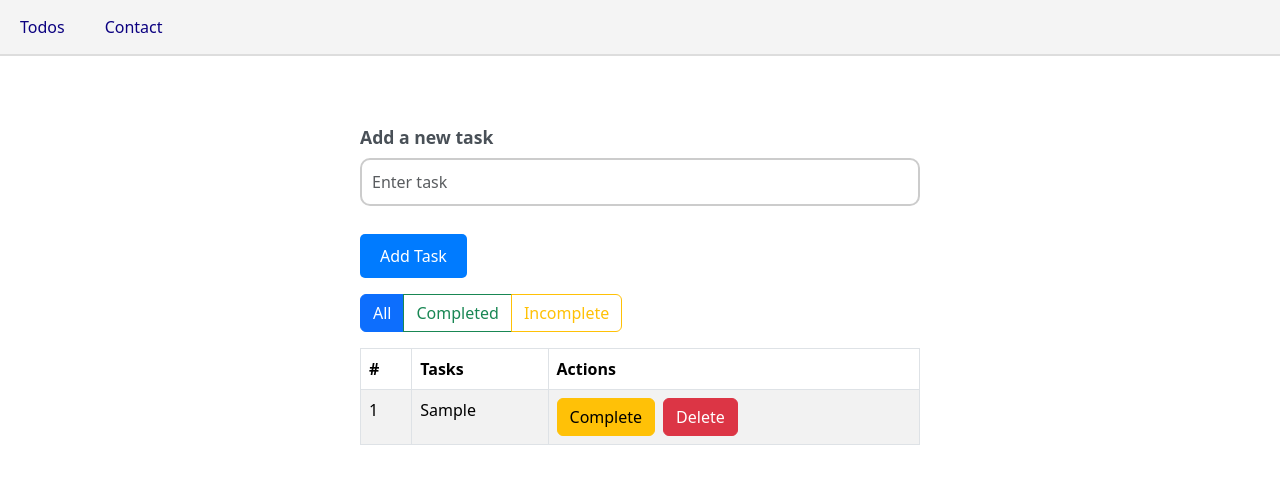
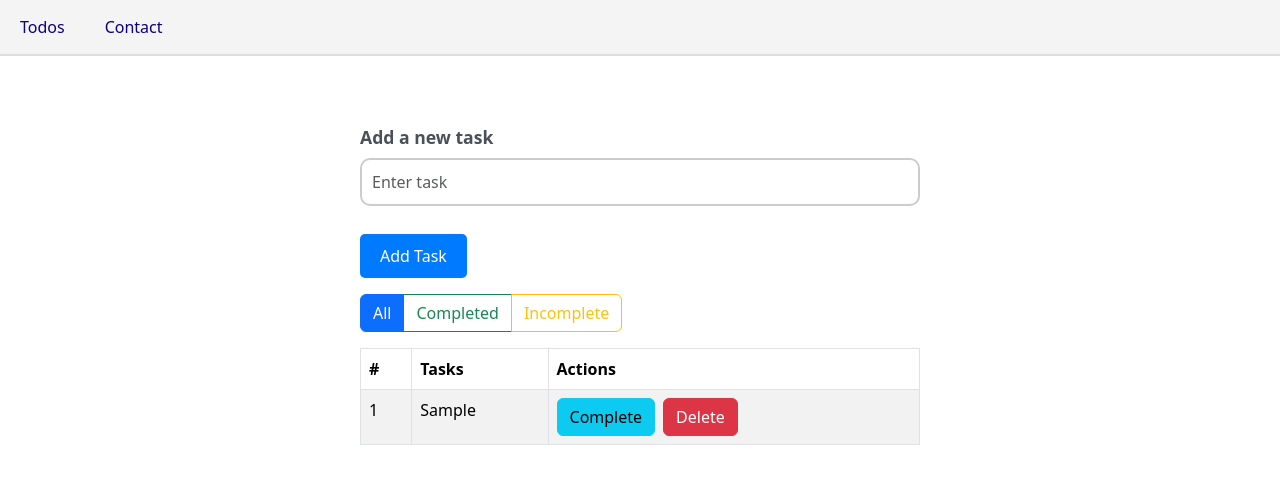
Before and after one commit to Taiwoayodeji/Project-3, a React (Create React App) app: page /todos in a window 1280 px wide. Both pictures are taken after typing "Sample" into the empty fields and a click on the button "Add Task". Shown: the top 484 px of the page. Built offline with nearby package versions, Linux system fonts and the light colour scheme.

Commit message:
Updated Table

```diff
--- a/src/component/TodoTable/TodoTable.jsx
+++ b/src/component/TodoTable/TodoTable.jsx
@@ -26,7 +26,7 @@ export default function TodoTable({ todos, onToggleCompleted, onDelete }) {
             </td>
             <td>
               <Button
-                variant="warning"
+                variant="info"
                 onClick={() => onToggleCompleted(index)}
                 className="me-2"
               >
```
